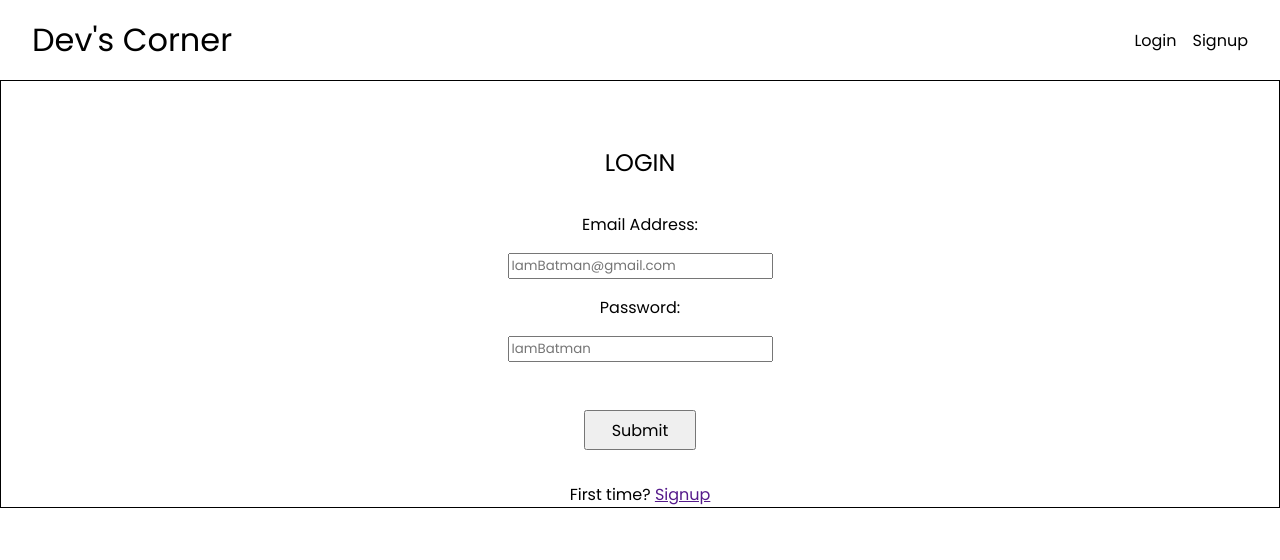
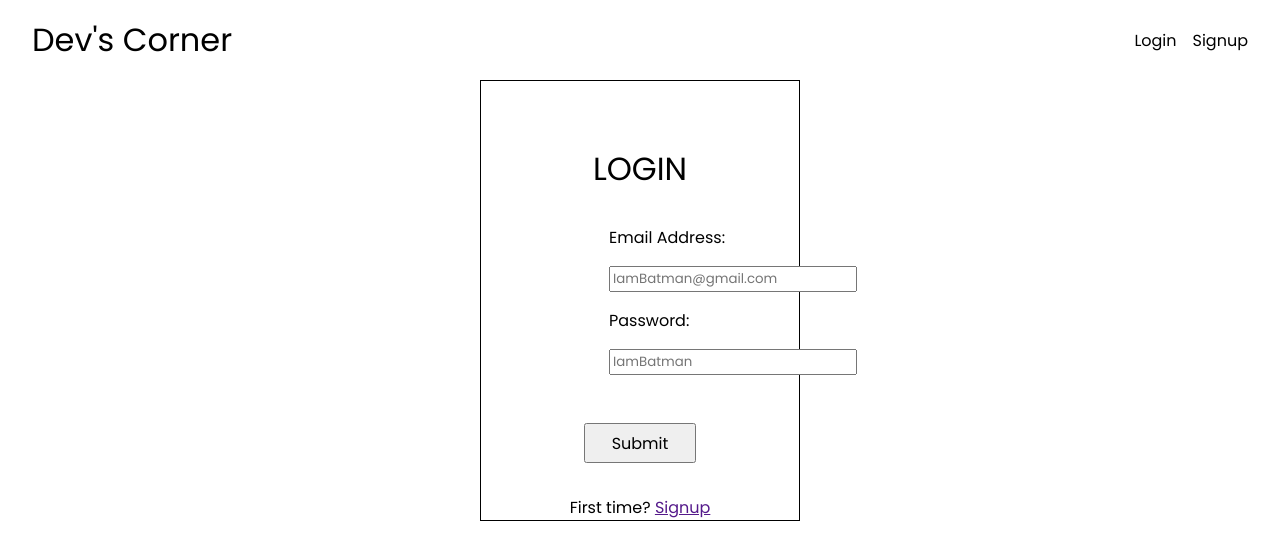
Before and after one commit to Rishikesh-Guptha/devs-corner, a React (Create React App) app: page /Login in a window 1280 px wide. Shown: the top 560 px of the page. Built offline with nearby package versions, Linux system fonts and the light colour scheme.

Commit message:
changed some css

```diff
--- a/src/pages/login/Login.css
+++ b/src/pages/login/Login.css
@@ -1,9 +1,10 @@
 .container {
     text-align: center;
     border: 1px solid black;
+    margin: auto 30rem;
 }
 .heading {
-    font-size: x-large;
+    font-size: xx-large;
         margin-top: 4rem;
         margin-bottom: 2rem;
     }
@@ -20,3 +21,12 @@
         height: 2.5rem;
 
     }
+                                                                .emailid,
+                                                                .passwords {
+                                                                    text-align: left;
+                                                                    margin-left: 8rem;
+                                                                }
+
+                                                                input {
+                                                                    width: 15rem;
+                                                                }
--- a/src/pages/signup/Signup.css
+++ b/src/pages/signup/Signup.css
@@ -1,10 +1,10 @@
 .container {
     text-align: center;
-    border: 10px solid blacks;
+    /* border: 10px solid black; */
 }
 
 .heading {
-    font-size: x-large;
+    font-size: xx-large;
     margin-top: 4rem;
     margin-bottom: 2rem;
 }
```
